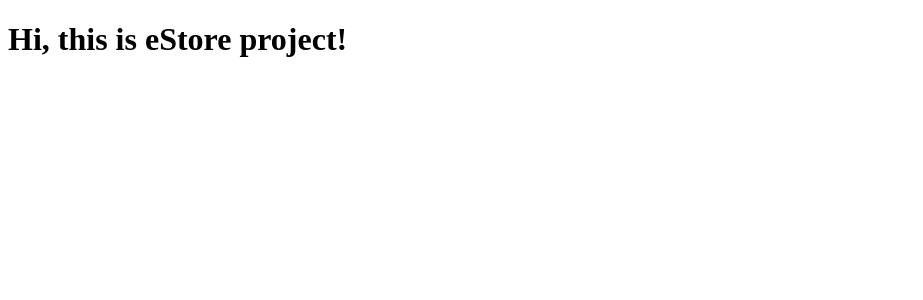
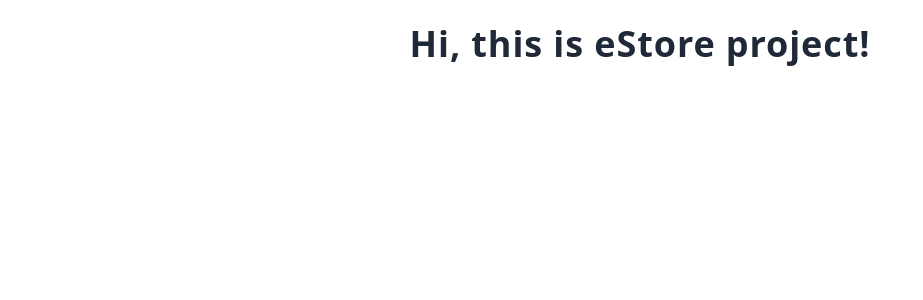
Before and after one commit to FazlullahBokhari/estore, an Angular app: page / in a window 1280 px wide. Shown: the top 300 px of the page, without its empty margins (0-923 px from the left). Built offline with nearby package versions, Linux system fonts and the light colour scheme.

Commit message:
angular set is done

```diff
--- a/angular.json
+++ b/angular.json
@@ -97,5 +97,8 @@
         }
       }
     }
+  },
+  "cli": {
+    "analytics": false
   }
 }
--- a/package.json
+++ b/package.json
@@ -20,6 +20,7 @@
     "@angular/platform-server": "^19.2.0",
     "@angular/router": "^19.2.0",
     "@angular/ssr": "^19.2.15",
+    "@tailwindcss/postcss": "^4.1.11",
     "express": "^4.18.2",
     "rxjs": "~7.8.0",
     "tslib": "^2.3.0",
@@ -32,12 +33,15 @@
     "@types/express": "^4.17.17",
     "@types/jasmine": "~5.1.0",
     "@types/node": "^18.18.0",
+    "autoprefixer": "^10.4.21",
     "jasmine-core": "~5.6.0",
     "karma": "~6.4.0",
     "karma-chrome-launcher": "~3.2.0",
     "karma-coverage": "~2.2.0",
     "karma-jasmine": "~5.1.0",
     "karma-jasmine-html-reporter": "~2.1.0",
+    "postcss": "^8.5.6",
+    "tailwindcss": "^3.4.14",
     "typescript": "~5.7.2"
   }
 }
--- a/src/styles.css
+++ b/src/styles.css
@@ -1 +1,4 @@
 /* You can add global styles to this file, and also import other style files */
+@tailwind base;
+@tailwind components;
+@tailwind utilities;
--- /dev/null
+++ b/tailwind.config.js
@@ -0,0 +1,10 @@
+/** @type {import('tailwindcss').Config} */
+module.exports = {
+  content: [
+    "./src/**/*.{html,ts}"
+  ],
+  theme: {
+    extend: {},
+  },
+  plugins: [],
+}
```
Also changed, not shown: 1 other file (tests, documents, lock files or other folders).
